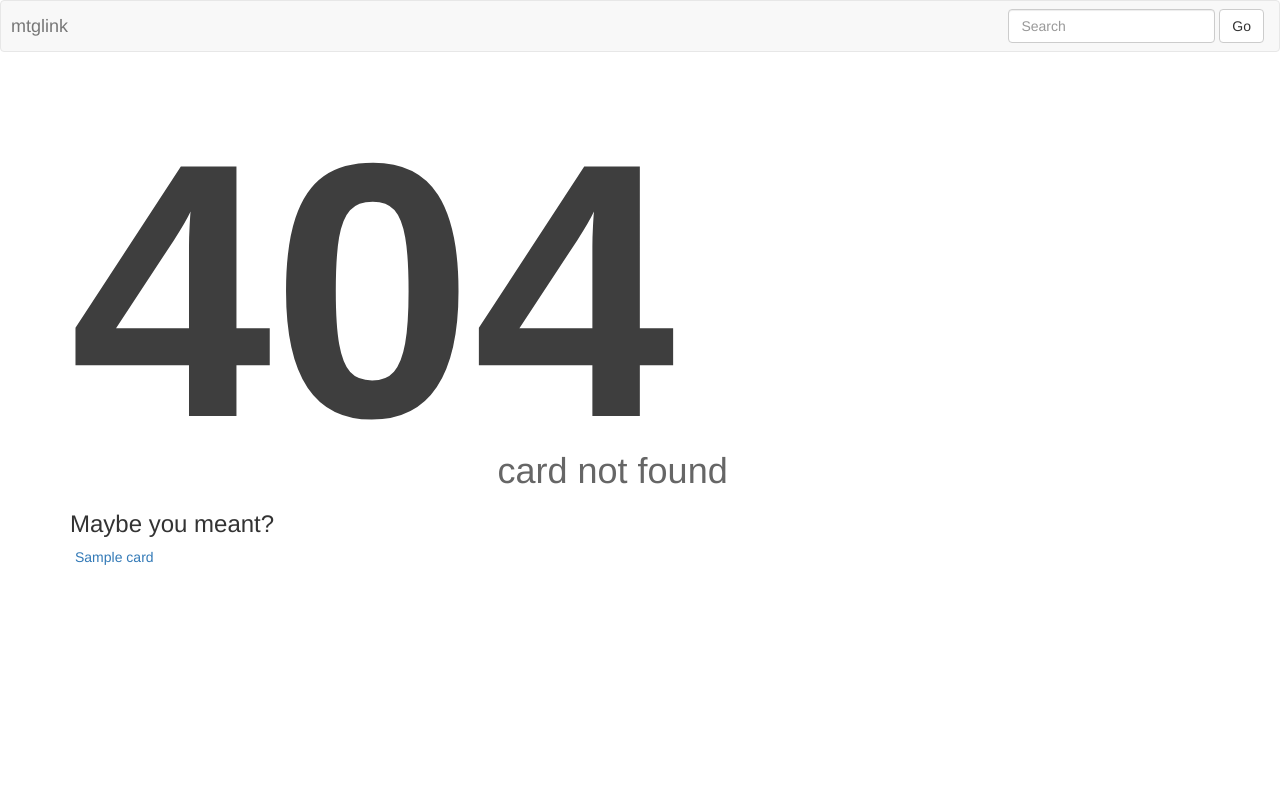
After one commit to sjb9774/mtg-link, a Flask app: template mtg_link/templates/views/404.html in a window 1280 px wide. The commit adds this page. Run offline with Flask 2, Linux system fonts and the light colour scheme; the template is opened without the code that fills it: most values are stand-ins (such as "Sample title", 1, 10 or a date in 2020); parts of the project's set-up code (start-up, migrations or seed data) failed here and were passed over; some libraries are stand-ins or nearby versions.

Commit message:
work on views, search

```diff
--- /dev/null
+++ b/mtg_link/static/css/views/errors.css
@@ -0,0 +1,27 @@
+html {
+  overflow: overlay;
+}
+
+.error-code {
+  font-weight: bold;
+  font-size: 272pt;
+  color: #3e3e3e;
+}
+
+.view-card-error-wrapper {
+  width: 100%;
+}
+
+.error-suggestions-wrapper {
+  margin-bottom: 50px;
+}
+
+.suggestion {
+  margin-left: 5px;
+}
+
+.error-subtitle {
+  width: 25%;
+  margin: -50px auto auto auto;
+  color: #666666;
+}
--- /dev/null
+++ b/mtg_link/static/js/view_card.js
@@ -0,0 +1,33 @@
+var search = function(text, callback) {
+  var onSuccess = function(resp) {
+    if (callback) {
+      callback(resp);
+    }
+  }
+  $.get({'url': '/search?name=' + text, 'success': onSuccess});
+}
+
+var redirect = function(url) {
+  window.location.href = url;
+}
+
+$(document).on('ready', function onReady(evt) {
+  var searchButton = $('#navbar-search-button');
+  var searchInput = $('#search-input');
+  searchInput.on('keydown', function keyDown(evt) {
+    if (evt.keyCode == 13) {
+      var searchText = $('#search-input').val();
+      search(searchText, function partial(resp) { redirect(resp.url); });
+    }
+  });
+  searchButton.on('click', function(evt) {
+    var searchText = $('#search-input').val();
+    var onSuccess = function(evt) {
+      if (evt.url) {
+        search(searchText, function partial(resp) { redirect(resp.url); });
+      }
+    }
+    $.get({'url': '/search?name=' + searchText, 'success': onSuccess});
+  });
+
+});
--- /dev/null
+++ b/mtg_link/templates/views/404.html
@@ -0,0 +1,24 @@
+{% extends 'views/view_base.html' %}
+{% block title %}404{% endblock %}
+{% block head %}
+<link rel='stylesheet' href='../static/css/views/errors.css' type='text/css'>
+{% endblock %}
+{% block body %}
+<div class='container'>
+  <div class='view-card-error-wrapper'>
+    <h1 class='error-code'>404</h1>
+    <h1 class='error-subtitle'>card not found</h1>
+  </div>
+  <div class='error-suggestions-wrapper'>
+    {% if suggestions %}
+    <h3>Maybe you meant?</h3>
+    <div class='error-suggestions'>
+        {% for card in suggestions %}
+          <a class='suggestion' href='/view/card?name={{card.name}}'>{{card.name}}</a><br/>
+        {% endfor %}
+      {% else %}
+    </div>
+    {% endif %}
+  </div>
+</div>
+{% endblock %}
--- a/mtg_link/templates/views/view_base.html
+++ b/mtg_link/templates/views/view_base.html
@@ -4,7 +4,7 @@
     <title>{% block title %}{% endblock %} - mtg-link</title>
     <meta charset="utf-8">
     <link rel='stylesheet' href='../static/css/libs/bootstrap.css' type='text/css'>
-    <link rel='stylesheet' href='../static/css/views.css' type='text/css'>
+    <link rel='stylesheet' href='../static/css/views/views.css' type='text/css'>
     <script   src="https://code.jquery.com/jquery-2.2.3.min.js"   integrity="sha256-a23g1Nt4dtEYOj7bR+vTu7+T8VP13humZFBJNIYoEJo="   crossorigin="anonymous"></script>
     <script src='../static/js/libs/bootstrap.js'></script>
     <script src='../static/js/view_card.js'></script>
@@ -12,6 +12,17 @@
     {% endblock %}
   </head>
   <body>
+    <nav class='navbar navbar-default'>
+      <div class='container-fluid'>
+        <a class='navbar-brand'>mtglink</a>
+        <div class='navbar-form navbar-right'>
+          <div class='form-group'>
+            <input type='text' id='search-input' class='form-control' placeholder='Search'>
+          </div>
+            <button id='navbar-search-button' type='submit' class='btn btn-default'>Go</button>
+        </div>
+      </div>
+    </nav>
     {% block body %}{% endblock %}
   </body>
 </html>
```
Also changed, not shown: mtg_link/templates/views/view_card.html (+5 -14 lines), mtg_link/utils/search.py (added, +13 -0 lines), mtg_link/views.py (+16 -3 lines), mtg_link/static/css/views/views.css (renamed from mtg_link/static/css/views.css), mtg_link/utils/__init__.py (added).
